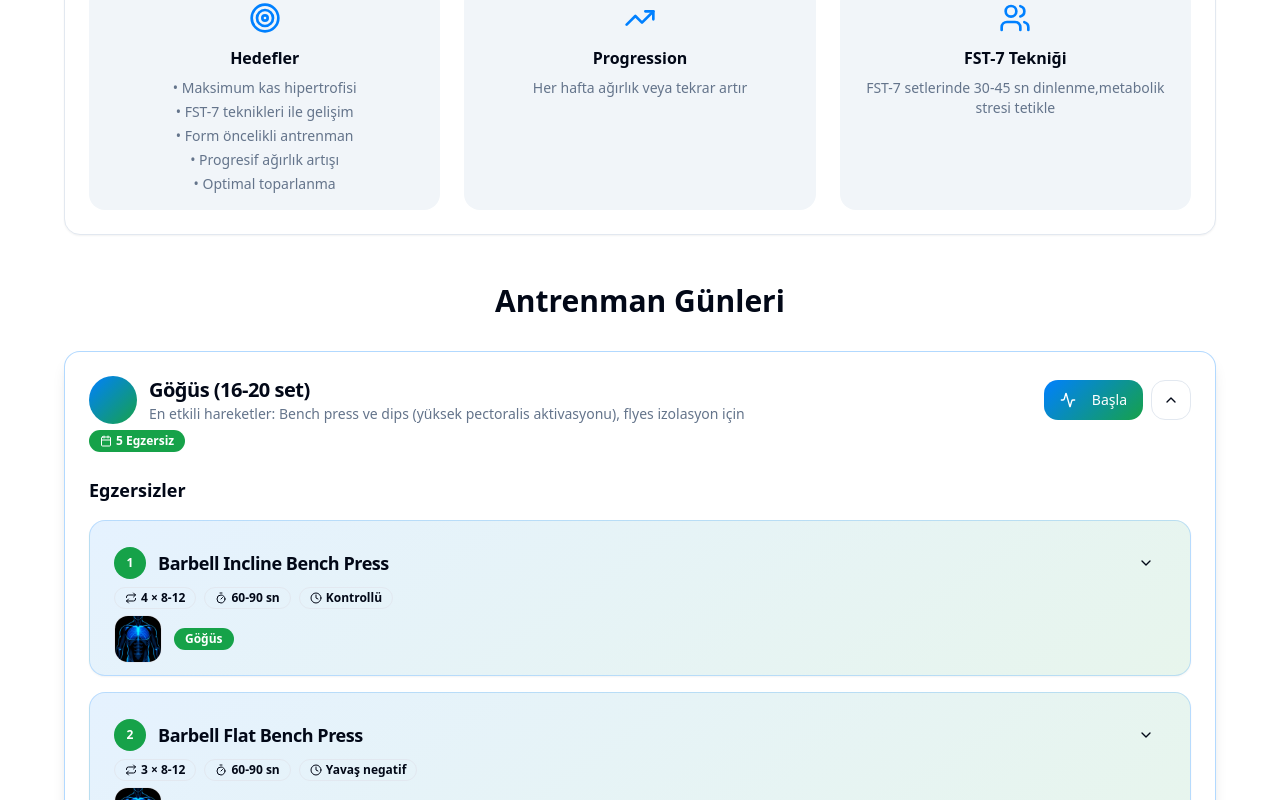
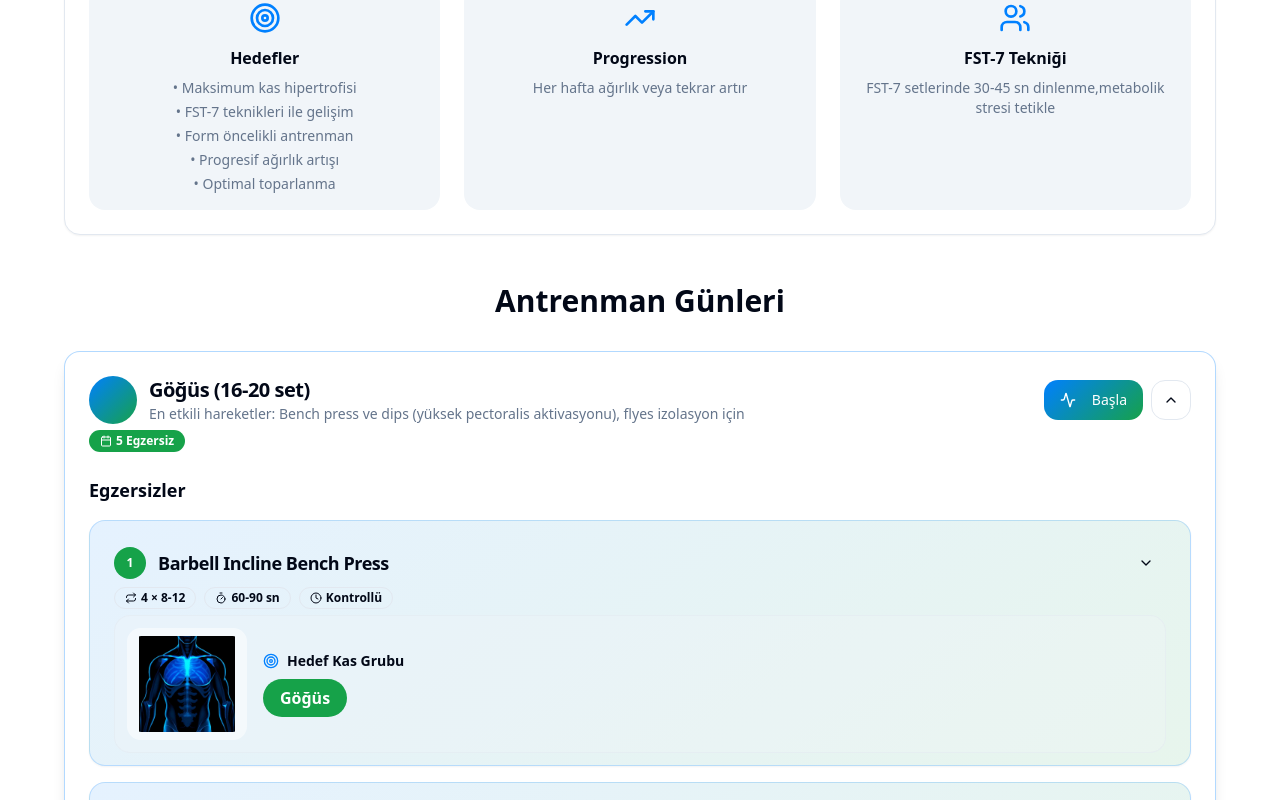
Before and after one commit to mcozcn/Fst7, a React (Vite) app: page /#/programs in a window 1280 px wide. Both pictures are taken after a click on the button 1171 px from the left and 1145 px from the top of the page. Shown: the part 745-1545 px from the top of the page. Built offline with nearby package versions, Linux system fonts and the light colour scheme.

Commit message:
Fix: Image display and layout issues

```diff
--- a/src/components/ExerciseCard.tsx
+++ b/src/components/ExerciseCard.tsx
@@ -15,14 +15,17 @@ import shouldersImg from "@/assets/muscles/shoulders.png";
 import glutesImg from "@/assets/muscles/glutes.png";
 
 const MUSCLE_IMAGES: Record<string, string> = {
-  chest: chestImg,
-  triceps: tricepsImg,
-  back: backImg,
-  biceps: bicepsImg,
-  quadriceps: quadricepsImg,
-  hamstring: hamstringImg,
-  shoulders: shouldersImg,
-  glutes: glutesImg,
+  "göğüs": chestImg,
+  "chest": chestImg,
+  "triceps": tricepsImg,
+  "sırt": backImg,
+  "back": backImg,
+  "biceps": bicepsImg,
+  "quadriceps": quadricepsImg,
+  "hamstring": hamstringImg,
+  "omuz": shouldersImg,
+  "shoulders": shouldersImg,
+  "glutes": glutesImg,
 };
 
 interface ExerciseCardProps {
@@ -32,8 +35,10 @@ interface ExerciseCardProps {
 
 export function ExerciseCard({ exercise, index }: ExerciseCardProps) {
   const [isOpen, setIsOpen] = useState(false);
+
+  // Normalize muscle group name and get the correct image
   const muscleKey = (exercise.muscleGroup ?? "").toLowerCase().trim();
-  const muscleSrc = exercise.muscleImage ?? MUSCLE_IMAGES[muscleKey];
+  const muscleSrc = MUSCLE_IMAGES[muscleKey];
 
   return (
     <Card variant="workout" className="mb-4">
@@ -69,21 +74,23 @@ export function ExerciseCard({ exercise, index }: ExerciseCardProps) {
           </Badge>
         </div>
 
-        {(exercise.muscleGroup || muscleSrc) && (
-          <div className="mt-3 flex items-center gap-3">
-            {muscleSrc && (
-              <img
-                src={muscleSrc}
-                alt={`Hedef Kas: ${exercise.muscleGroup ?? "Kas"}`}
-                className="w-12 h-12 rounded-md object-contain border border-border bg-card"
-                loading="lazy"
-              />
-            )}
-            {exercise.muscleGroup && (
-              <Badge variant="secondary" className="capitalize">
+        {(exercise.muscleGroup && muscleSrc) && (
+          <div className="mt-4 grid grid-cols-[120px_1fr] gap-4 items-center p-3 bg-muted/30 rounded-lg border border-border/50">
+            <img
+              src={muscleSrc}
+              alt={`Hedef Kas: ${exercise.muscleGroup}`}
+              className="w-full h-28 object-contain rounded-md bg-background/50 p-2"
+              loading="lazy"
+            />
+            <div className="flex flex-col gap-2">
+              <div className="flex items-center gap-2">
+                <Target className="w-4 h-4 text-primary" />
+                <span className="text-sm font-semibold">Hedef Kas Grubu</span>
+              </div>
+              <Badge variant="secondary" className="capitalize w-fit text-base px-4 py-1.5">
                 {exercise.muscleGroup}
               </Badge>
-            )}
+            </div>
           </div>
         )}
       </CardHeader>
```
